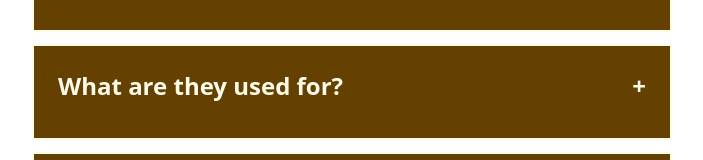
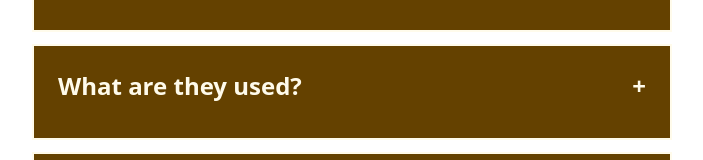
Before and after one commit to amitpaudell/ReactFeaturesProject, a React (Vite) app in the folder accordion/: page / in a window 1280 px wide. Shown: the part 298-458 px from the top of the page, without its empty margins (288-991 px from the left). Built offline with nearby package versions, Linux system fonts and the light colour scheme.

Commit message:
new change

```diff
--- a/accordion/src/App.jsx
+++ b/accordion/src/App.jsx
@@ -5,14 +5,14 @@ function App() {
   const titles = [
     {
       Q: "What are accordion components?",
-      A: `Accordion components are user interface elements used for
-        organizing and presenting content in a collapsible manner. They
-        typically consist of a header, content, and an expand/collapse
-        action`,
+      A: `Accordion components are UI elements used to show and hide sections of related content in a compact way. They consist of a list of items that can be individually expanded or collapsed to reveal or hide more information.`,
     },
     {
-      Q: "What are they used for?",
-      A: `Accordion components are used to organize and display large amounts of content in a compact, collapsible format. They help improve user experience by reducing clutter on the page. Common uses include FAQs, settings menus, and lists with detailed descriptions. Users can click to expand or collapse sections as needed. This makes navigation more efficient and content more accessible.`,
+      Q: "What are they used?",
+      A: `Accordion components are user interface elements used for
+      organizing and presenting content in a collapsible manner. They
+      typically consist of a header, content, and an expand/collapse
+      action`,
     },
     {
       Q: "What are accordion components3?",
```
